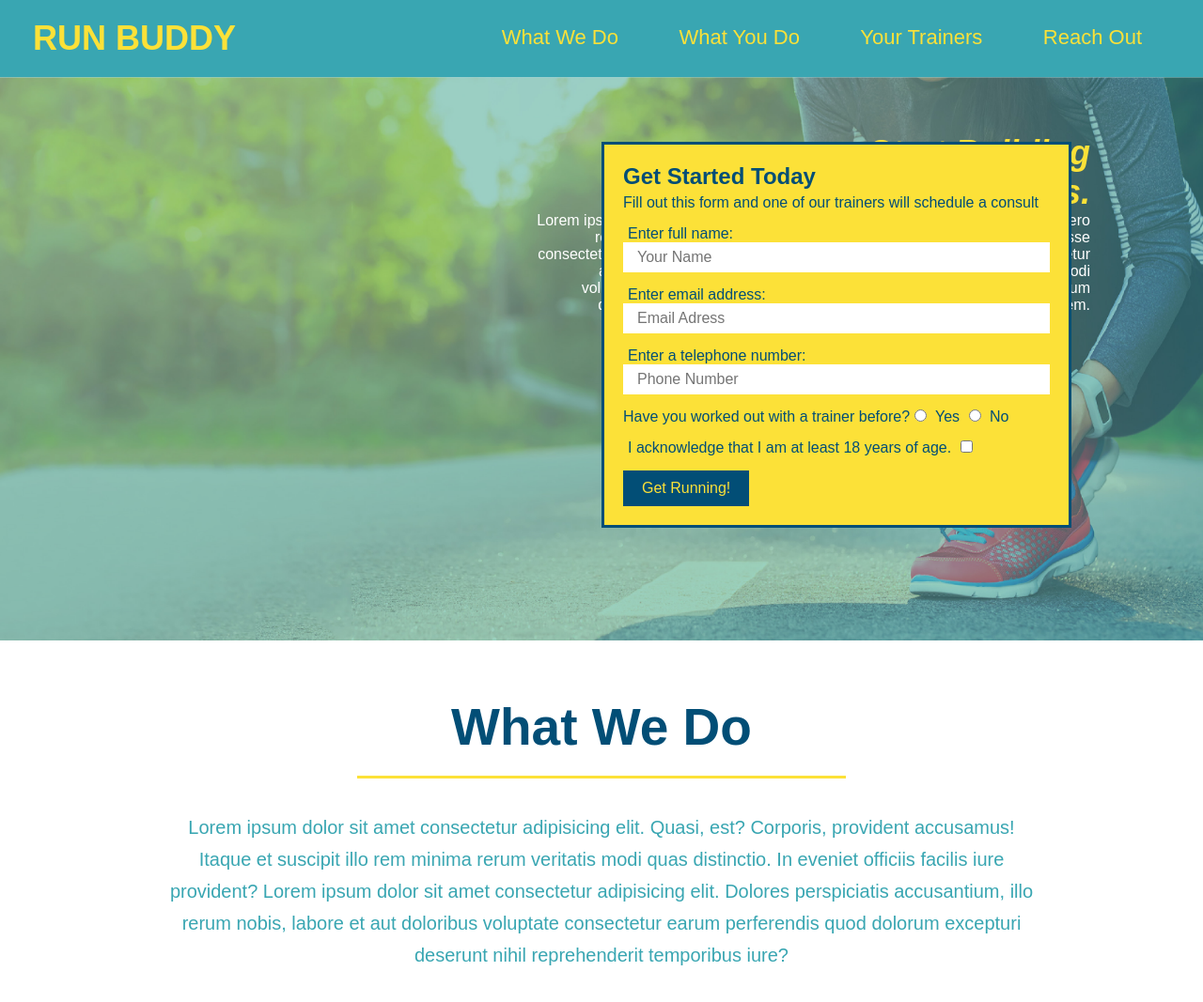
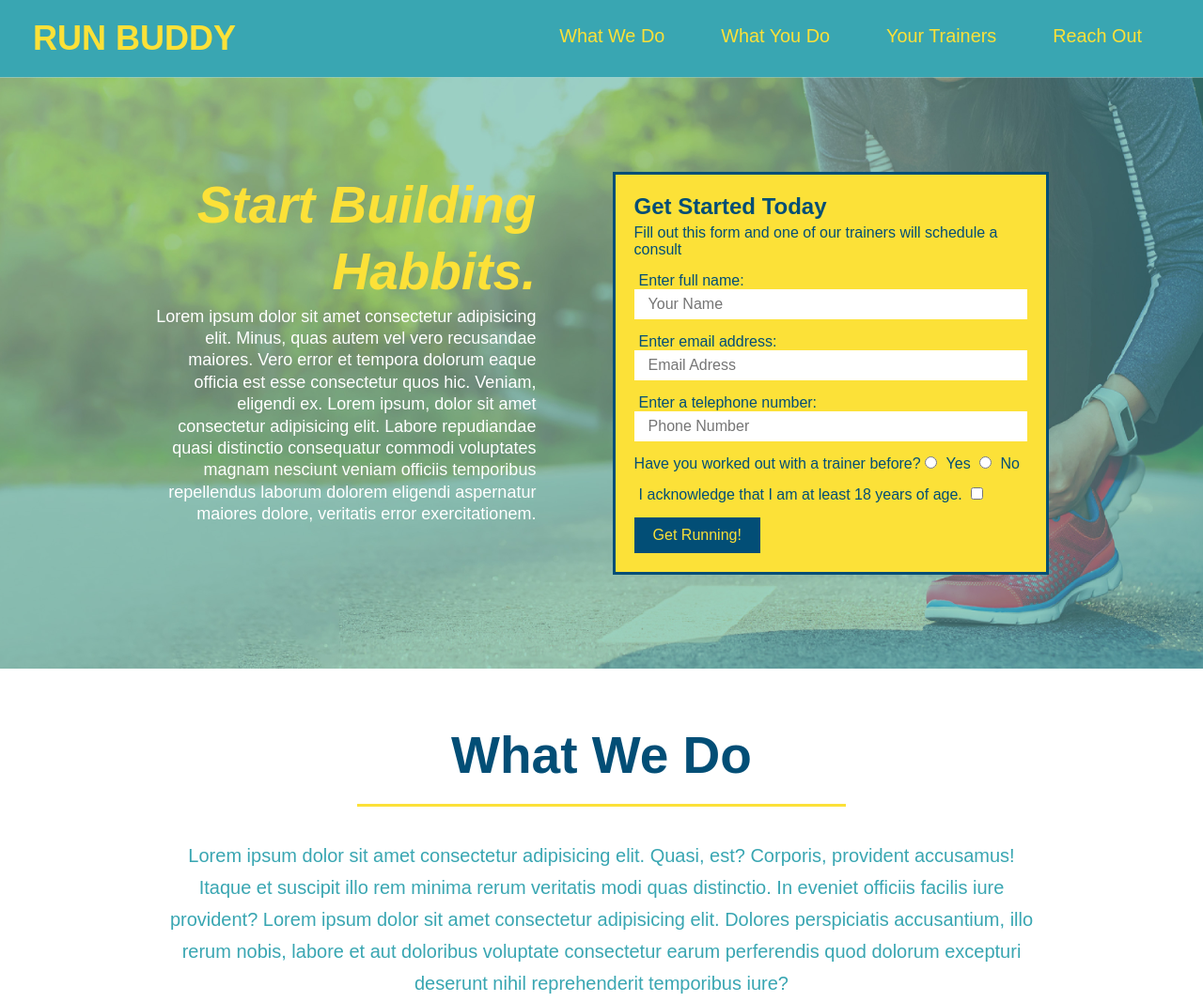
Before and after one commit to C4RMONA/run-buddy, a plain HTML site: page index.html in a window 1280 px wide. Shown: the top 1067 px of the page at 94% size. Drawn offline with Linux system fonts and the light colour scheme.

Commit message:
add flexbox to the hero

```diff
--- a/assets/css/style.css
+++ b/assets/css/style.css
@@ -34,31 +34,36 @@ header nav {
     margin: 7px 0;
 }
 
-header nav ul li {
-    display: inline;
+header nav ul {
+    display: flex;
+    flex-wrap: wrap;
+    justify-content: space-between;
+    align-items: center;
+    list-style: none;
 }
 
 header nav ul li a {
     margin: 0 30px;
     font-weight: lighter;
-    font-size: 22px;
+    font-size: 1.55vw;
 }
 
 footer {
     background: #fce138;
     width: 100%;
     padding: 40px 35px;
+    display: flex;
+    justify-content: space-between;
+    flex-wrap: wrap;
 }
 
 footer h2 {
-    display: inline;
     color: #024e76;
     font-size: 30px;
     margin: 0;
 }
 
 footer div {
-    float: right;
     line-height: 1.5;
     text-align: right;
 }
@@ -74,23 +79,25 @@ section {
 /* Hero Style Start */
 .hero {
     background-image: url(../images/hero-bg.jpg);
-    height: 600px;
     background-size: cover;
     background-position: center;
-    position: relative;
+    display: flex;
+    justify-content: center;
+    flex-wrap: wrap;
 }
 
 .hero-cta {
+    width: 35%;
     text-align: right;
-    width: 600px;
-    height: 600px;
-    margin: auto 40px auto 500px;
-    color: white;
+    margin: 3.5%;
+    color: #fff;
+    font-size: 18px;
+    line-height:1.3;
 }
 
 .hero-cta h1 {
     color: #fce138;
-    font-size: 36px;
+    font-size: 55px;
     font-style:italic;
 }
 
@@ -98,11 +105,9 @@ section {
     border: 3px solid #024e76;
     background-color: #fce138;
     padding: 20px;
-    width: 500px;
     color: #024e76;
-    position: absolute;
-    bottom: 120px;
-    right: 140px;
+    width: 40%;
+    margin: 3.5%;
 }
 
 .hero-form h3 {
```
